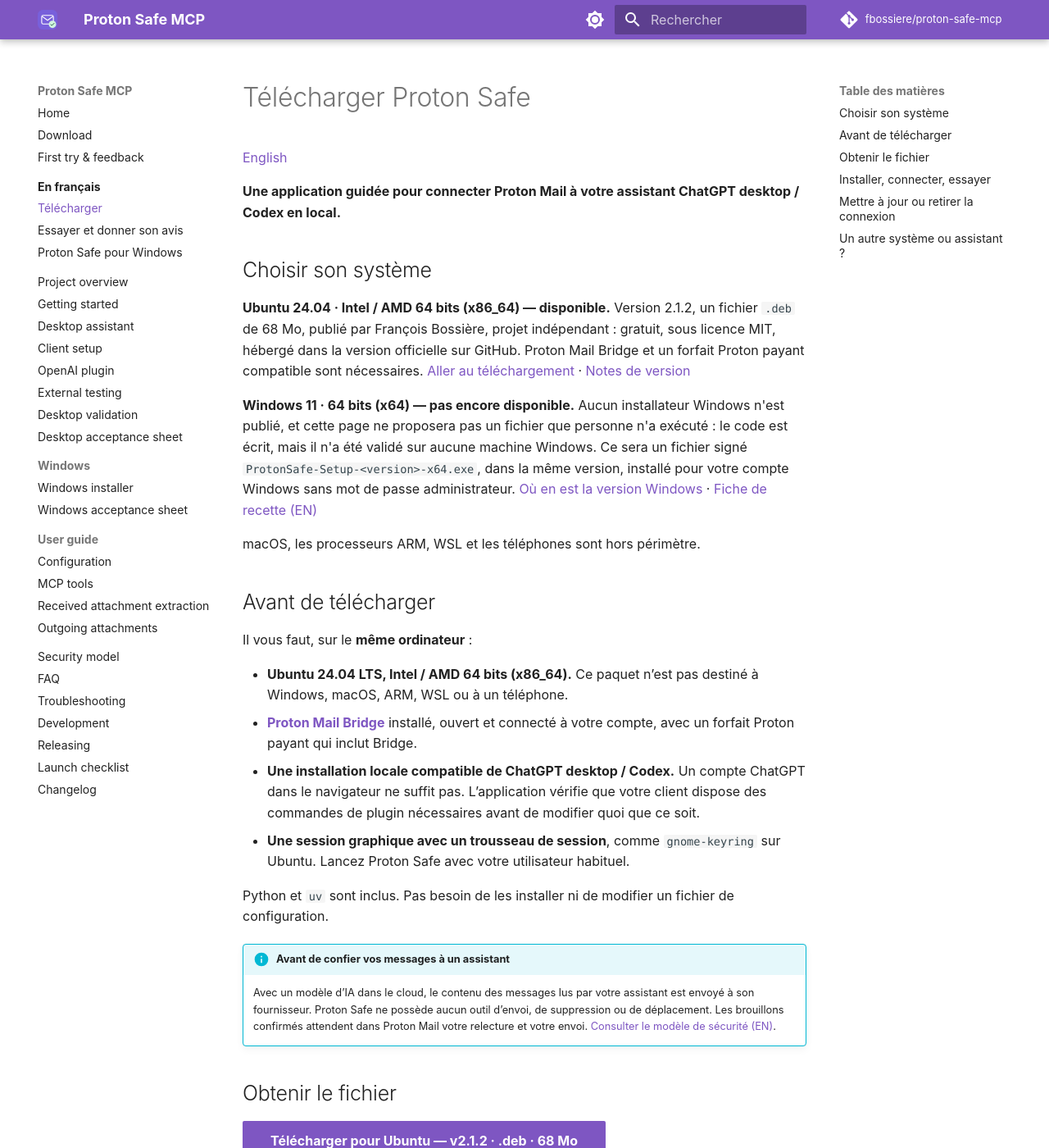
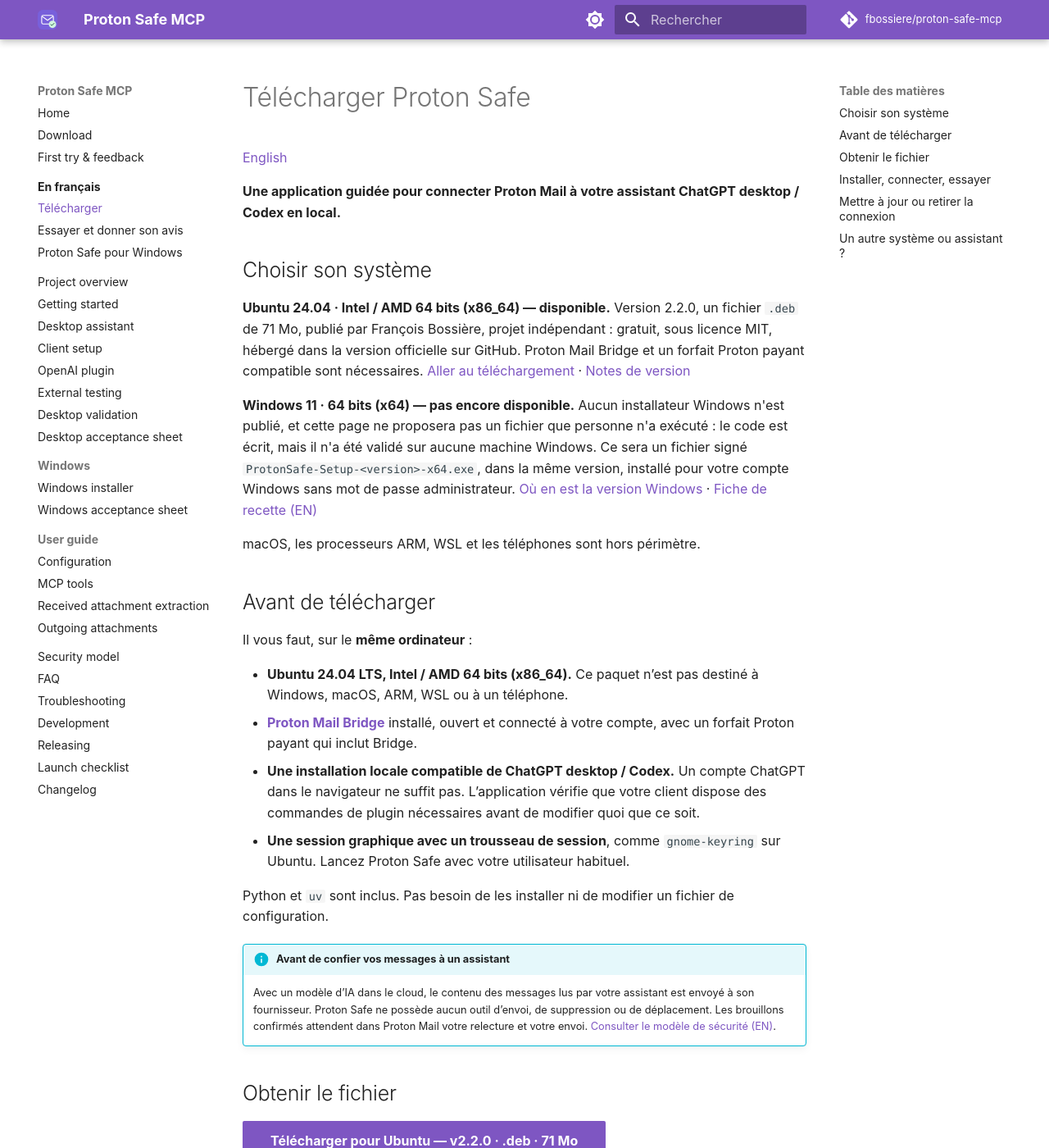
Before and after one commit to fbossiere/proton-safe-mcp, an MkDocs documentation site: the page built from docs/fr/telecharger.md, in a window 1280 px wide and 1400 px high. Shown: the whole window at 82% size. Built offline with MkDocs 1.6.1 and Material for MkDocs 9.7.7, drawn with Linux system fonts in a browser that asks for light colours; comment, search, counter and statistics services are not loaded.

Commit message:
docs: point downloads to verified v2.2.0 installer (#58)

````diff
--- a/docs/fr/telecharger.md
+++ b/docs/fr/telecharger.md
@@ -11,11 +11,11 @@
 ## Choisir son système
 
 **Ubuntu 24.04 · Intel / AMD 64 bits (x86_64) — disponible.**
-Version 2.1.2, un fichier `.deb` de 68 Mo, publié par François Bossière, projet
+Version 2.2.0, un fichier `.deb` de 71 Mo, publié par François Bossière, projet
 indépendant : gratuit, sous licence MIT, hébergé dans la version officielle sur GitHub.
 Proton Mail Bridge et un forfait Proton payant compatible sont nécessaires.
 [Aller au téléchargement](#obtenir-le-fichier) ·
-[Notes de version](https://github.com/fbossiere/proton-safe-mcp/releases/tag/v2.1.2)
+[Notes de version](https://github.com/fbossiere/proton-safe-mcp/releases/tag/v2.2.0)
 
 **Windows 11 · 64 bits (x64) — pas encore disponible.**
 Aucun installateur Windows n'est publié, et cette page ne proposera pas un fichier que
@@ -51,15 +51,15 @@
 
 ## Obtenir le fichier
 
-[Télécharger pour Ubuntu — v2.1.2 · .deb · 68 Mo](https://github.com/fbossiere/proton-safe-mcp/releases/download/v2.1.2/proton-safe-assistant_2.1.2_amd64.deb){ .md-button .md-button--primary }
+[Télécharger pour Ubuntu — v2.2.0 · .deb · 71 Mo](https://github.com/fbossiere/proton-safe-mcp/releases/download/v2.2.0/proton-safe-assistant_2.2.0_amd64.deb){ .md-button .md-button--primary }
 
 Gratuit, sous licence MIT, hébergé dans la **version officielle du projet sur GitHub**.
 Aucun compte GitHub n’est nécessaire pour le télécharger. Projet indépendant, non affilié à Proton
 et sans approbation de sa part.
 
-[Notes de version et tous les fichiers](https://github.com/fbossiere/proton-safe-mcp/releases/tag/v2.1.2)
-· [Empreinte de contrôle](https://github.com/fbossiere/proton-safe-mcp/releases/download/v2.1.2/proton-safe-assistant_2.1.2_amd64.deb.sha256)
-· [Provenance du paquet](https://github.com/fbossiere/proton-safe-mcp/releases/download/v2.1.2/BUILD-PROVENANCE.txt)
+[Notes de version et tous les fichiers](https://github.com/fbossiere/proton-safe-mcp/releases/tag/v2.2.0)
+· [Empreinte de contrôle](https://github.com/fbossiere/proton-safe-mcp/releases/download/v2.2.0/proton-safe-assistant_2.2.0_amd64.deb.sha256)
+· [Provenance du paquet](https://github.com/fbossiere/proton-safe-mcp/releases/download/v2.2.0/BUILD-PROVENANCE.txt)
 
 ## Installer, connecter, essayer
 
@@ -83,7 +83,7 @@
     un terminal dans le dossier contenant le fichier et à exécuter :
 
     ```bash
-    sudo apt install ./proton-safe-assistant_2.1.2_amd64.deb
+    sudo apt install ./proton-safe-assistant_2.2.0_amd64.deb
     ```
 
     Lancez ensuite **Proton Safe** normalement, jamais avec `sudo`.
@@ -93,16 +93,16 @@
     ouvert dans ce dossier :
 
     ```bash
-    sha256sum -c proton-safe-assistant_2.1.2_amd64.deb.sha256
+    sha256sum -c proton-safe-assistant_2.2.0_amd64.deb.sha256
     ```
 
-    L’empreinte SHA-256 du paquet publié en v2.1.2 est :
+    L’empreinte SHA-256 du paquet publié en v2.2.0 est :
 
     ```text
-    66ab3963e4ab0985d86a1d25dcbaea483e30bd0febd8ed1ec56183c96f83a567
+    cce212933570b21f1f4ecf092dacf798a9b0a6a88bc181bd331c38e8a76cd523
     ```
 
-    Le fichier publié pèse 71 015 644 octets. L’empreinte permet de détecter un fichier
+    Le fichier publié pèse 71 112 616 octets. L’empreinte permet de détecter un fichier
     endommagé ou différent. Téléchargez les deux fichiers depuis la version officielle :
     cette empreinte n’est pas une garantie indépendante de l’identité de l’éditeur.
 
--- a/mkdocs.yml
+++ b/mkdocs.yml
@@ -91,13 +91,13 @@
   /overrides/
 extra:
   desktop_release:
-    version: "2.1.2"
-    url: https://github.com/fbossiere/proton-safe-mcp/releases/download/v2.1.2/proton-safe-assistant_2.1.2_amd64.deb
+    version: "2.2.0"
+    url: https://github.com/fbossiere/proton-safe-mcp/releases/download/v2.2.0/proton-safe-assistant_2.2.0_amd64.deb
     # The size of the published asset, read from the release itself, not from a local
     # rebuild. Update it with the version at every release.
-    size: "68 MB"
-    size_bytes: 71015644
-    notes: https://github.com/fbossiere/proton-safe-mcp/releases/tag/v2.1.2
+    size: "71 MB"
+    size_bytes: 71112616
+    notes: https://github.com/fbossiere/proton-safe-mcp/releases/tag/v2.2.0
   windows_release:
     # No Windows artefact exists. While this is false the site offers no Windows
     # download anywhere: it names the system, states the status and links to it.
````
Also changed, not shown: README.md (+2 -5 lines), docs/desktop-acceptance.md (+1 -1 lines), docs/desktop-assistant.md (+3 -3 lines), docs/download.md (+11 -11 lines), docs/overview.md (+1 -1 lines).
